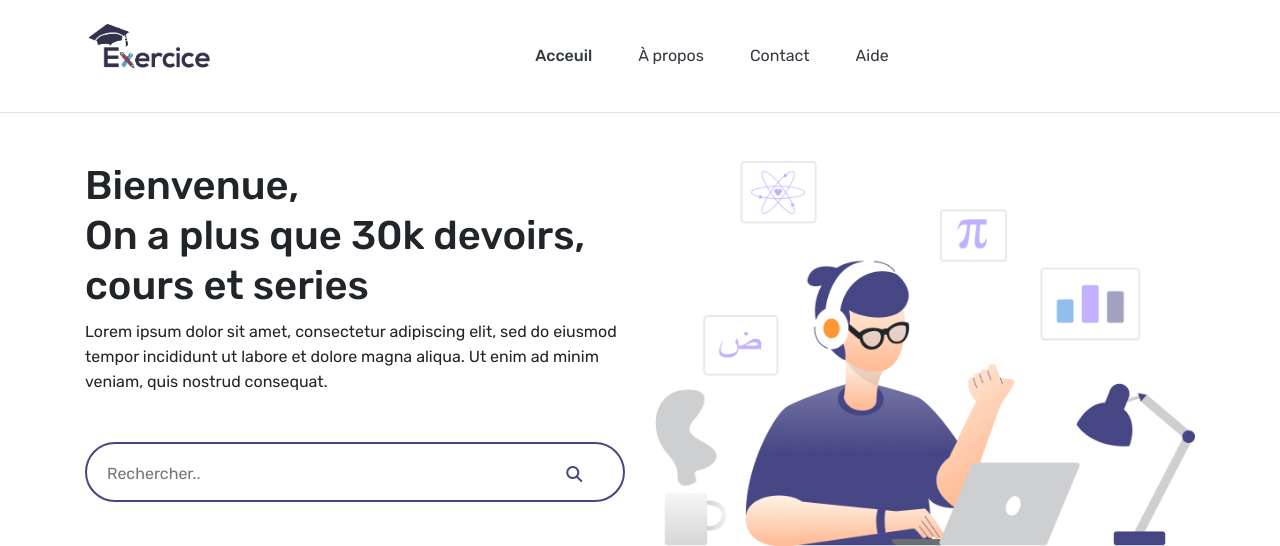
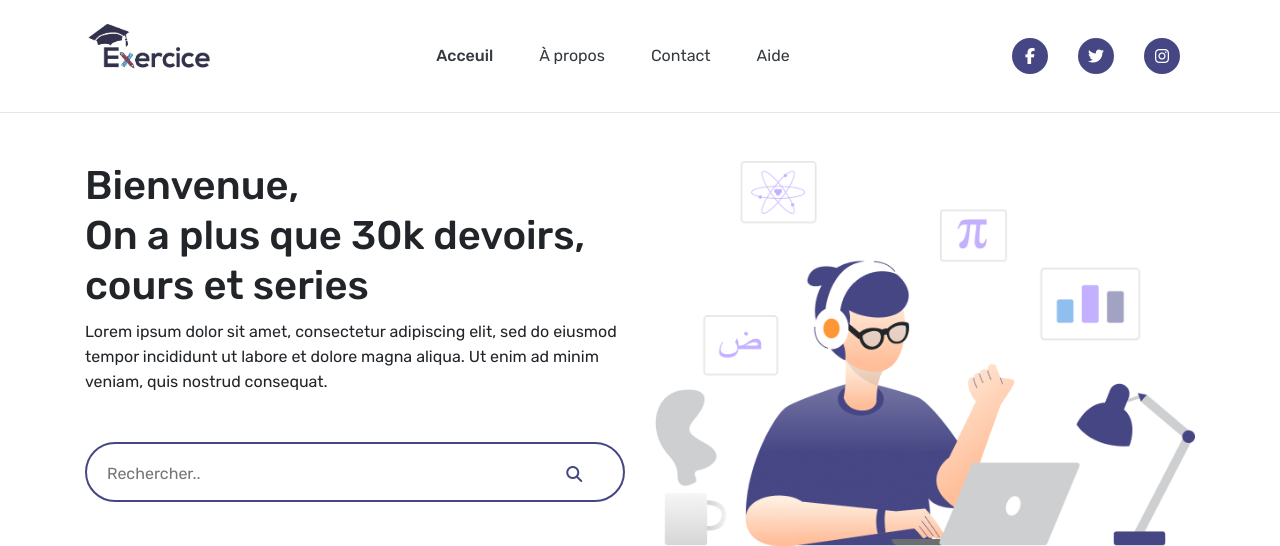
Before and after one commit to a-araari/exam, a Django app: page / in a window 1280 px wide. Shown: the top 546 px of the page. Run offline with Django 3.2, Linux system fonts and the light colour scheme; some libraries are stand-ins or nearby versions.

Commit message:
add social media icons

```diff
--- a/templates/base.html
+++ b/templates/base.html
@@ -58,6 +58,23 @@
                             <a id="nav-link-Aide" class="nav-link" href="#">{% translate 'Aide' %}</a>
                         </li>
 
+                    </ul>
+                    <ul class="navbar-nav ml-auto d-none d-lg-flex">
+                        <li class="nav-item">
+                            <a class="nav-link rounded-circle bg-dark-purple-2 text-white d-flex align-items-center justify-content-center" href="#" style="width: 36px;height: 36px;">
+                                <i class="fa fa-facebook"></i>
+                            </a>
+                        </li>
+                        <li class="nav-item">
+                            <a class="nav-link rounded-circle bg-dark-purple-2 text-white d-flex align-items-center justify-content-center" href="#" style="width: 36px;height: 36px;">
+                                <i class="fa fa-twitter"></i>
+                            </a>
+                        </li>
+                        <li class="nav-item">
+                            <a class="nav-link rounded-circle bg-dark-purple-2 text-white d-flex align-items-center justify-content-center" href="#" style="width: 36px;height: 36px;">
+                                <i class="fa fa-instagram"></i>
+                            </a>
+                        </li>
                     </ul>
                 </div>
             </div>
```
